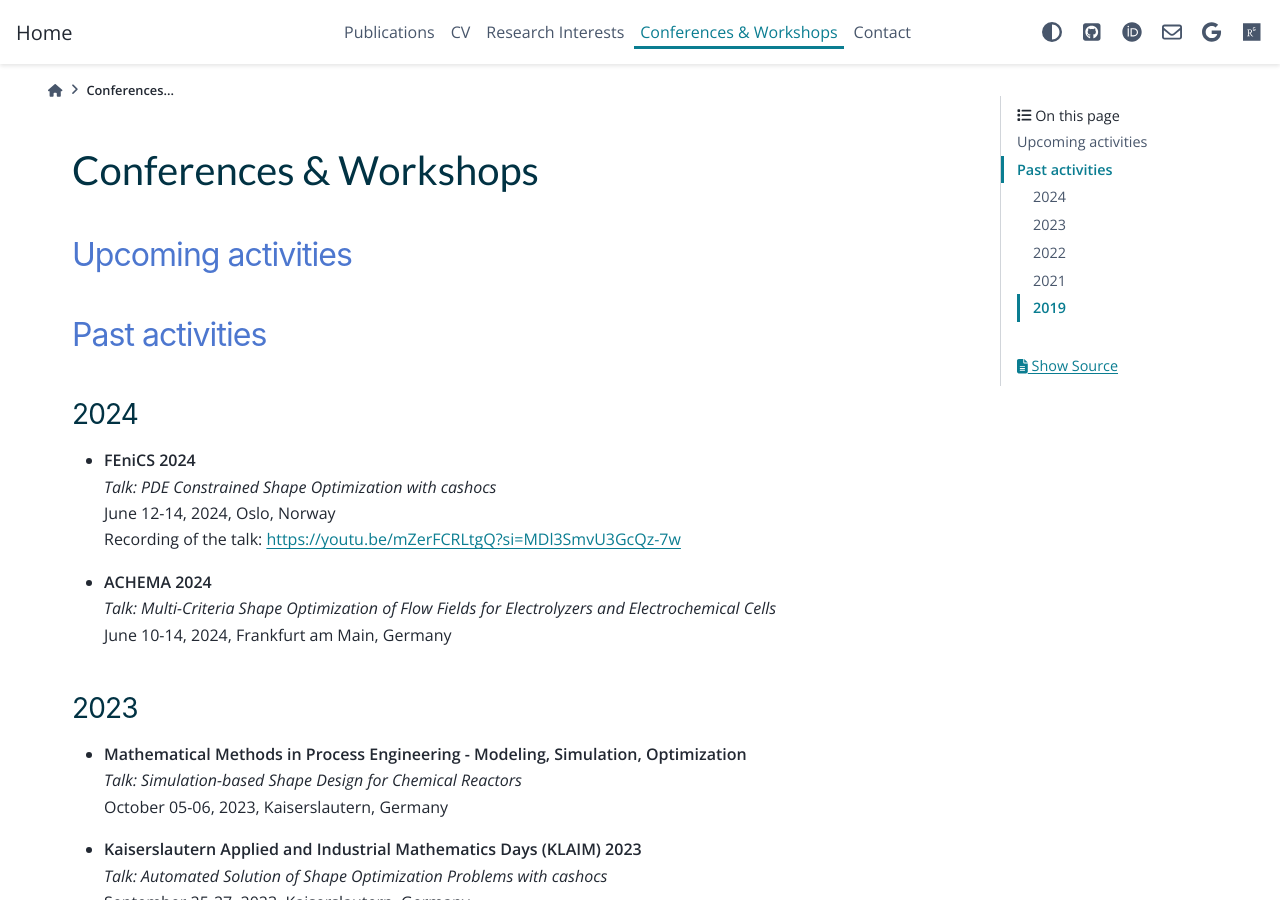
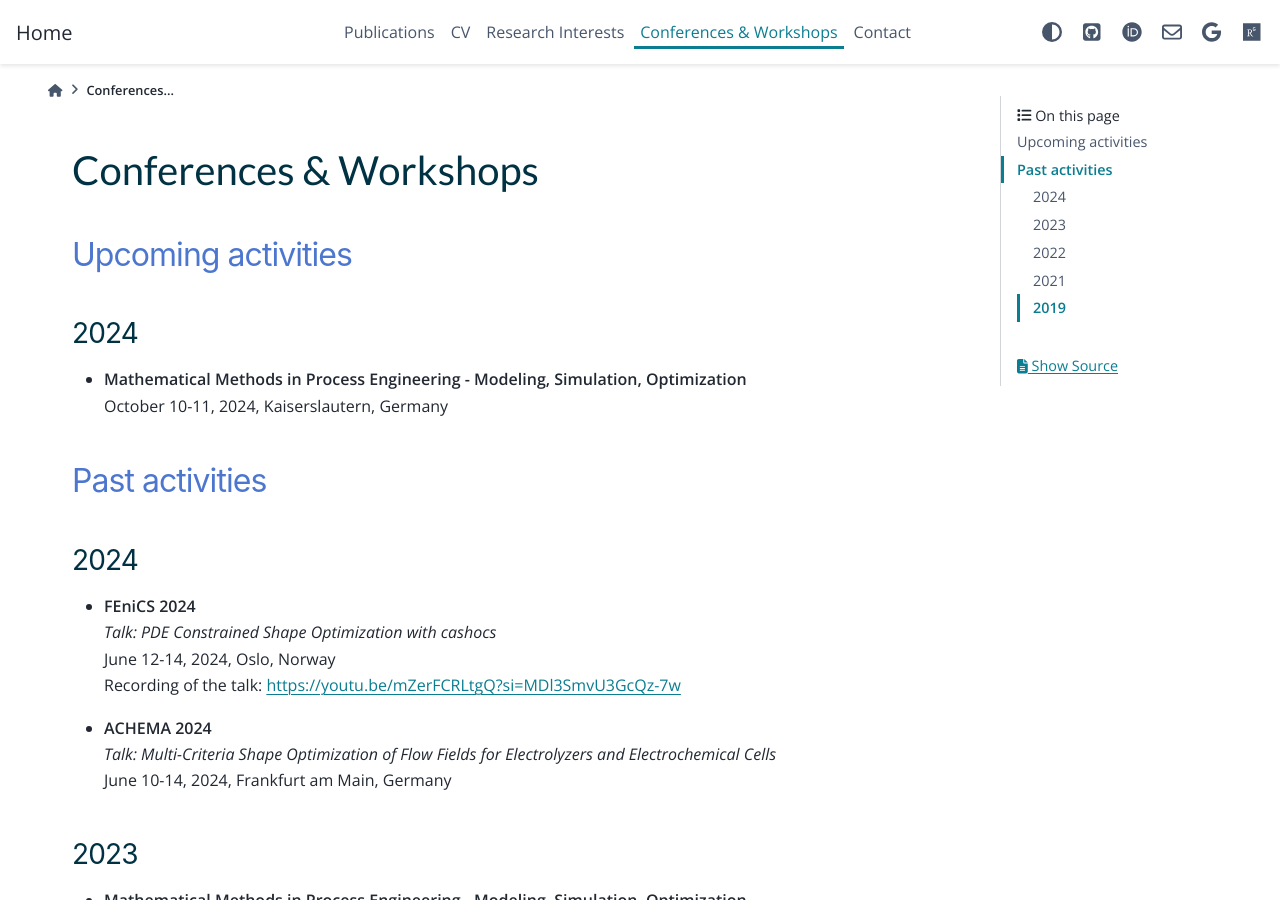
Before and after one commit to sblauth/sblauth.github.io, a Sphinx documentation site: the page built from source/conferences.rst, in a window 1280 px wide and 900 px high. Built offline with Sphinx 7.4.7 and the PyData theme 0.15.4, drawn with Linux system fonts in a browser that asks for light colours.

Commit message:
Update conferences

```diff
--- a/source/conferences.rst
+++ b/source/conferences.rst
@@ -3,6 +3,12 @@ Conferences & Workshops
 
 Upcoming activities
 -------------------
+
+2024
+^^^^
+
+* | **Mathematical Methods in Process Engineering - Modeling, Simulation, Optimization**
+  | October 10-11, 2024, Kaiserslautern, Germany
 
 
 Past activities
```
